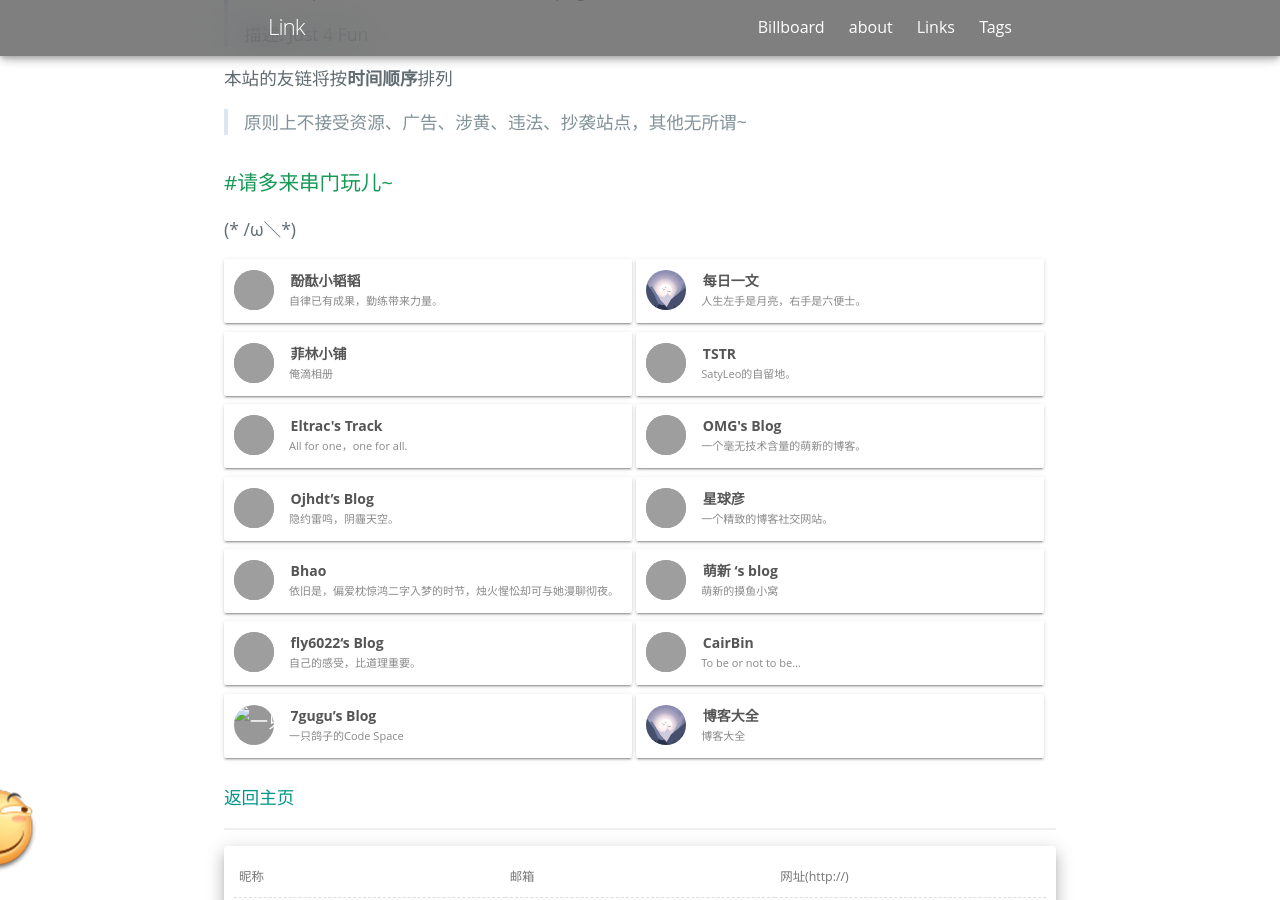
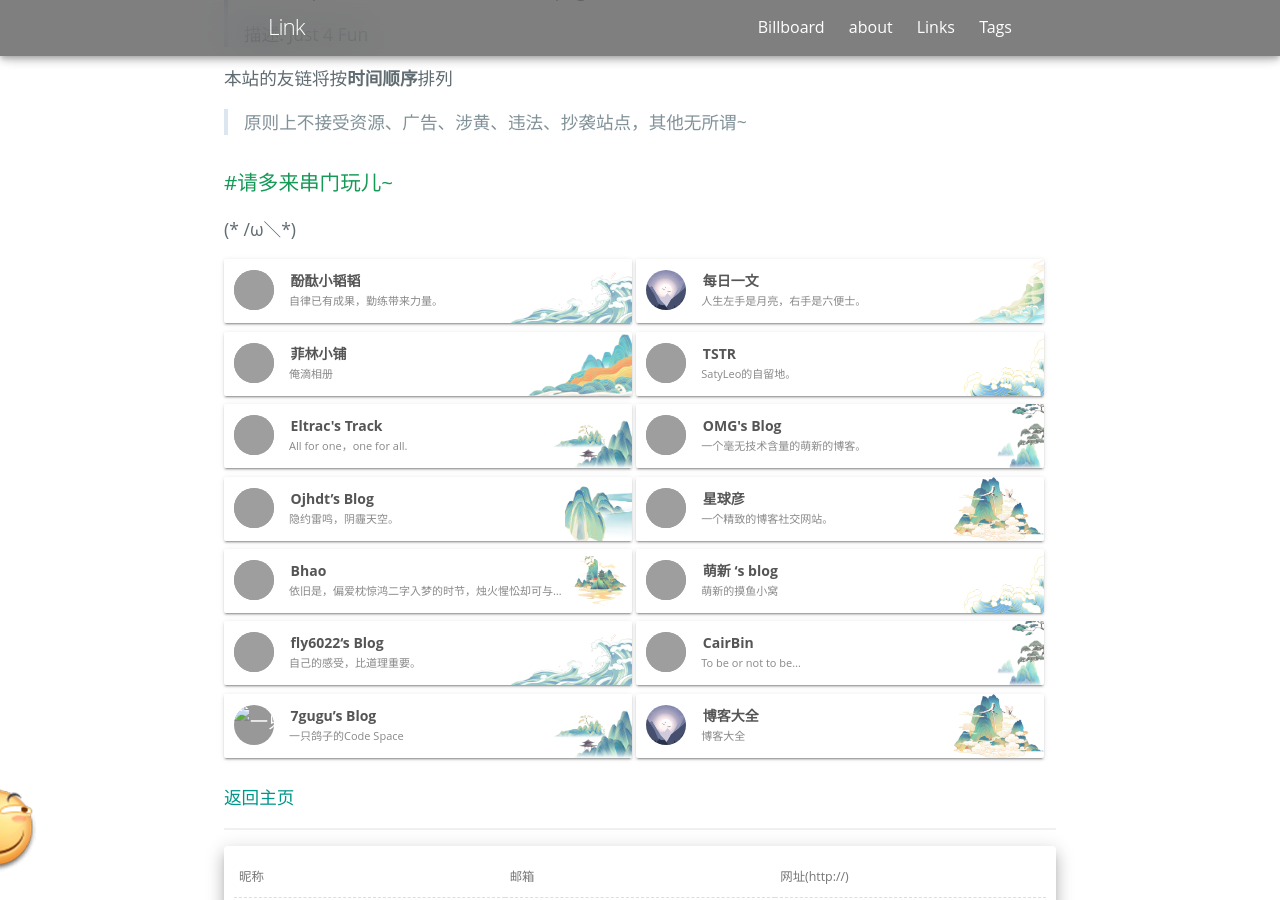
Before and after one commit to link9596/qwq, a Jekyll site: the page built from pages/link.md, in a window 1280 px wide and 900 px high, scrolled down 697 px. Built offline with Jekyll 4.4.1, drawn with Linux system fonts in a browser that asks for light colours; some web fonts are replaced; comment, search, counter and statistics services are not loaded; grey boxes are pictures that could not be loaded.

Commit message:
Update link.md

```diff
--- a/pages/link.md
+++ b/pages/link.md
@@ -30,6 +30,7 @@ permalink: /links.html
 {% for f in site.data.friends %}
 <div class="link-chip-div"><a href="{{f.url}}" target="_blank" class="link-chip ripple">
  <img alt="{{f.describe}}" src="{{f.image}}" class="link-chip-icon"/>
+ <img style="filter:opacity(0.8);float:right;height:64px;margin-right:-8px" src="{{f.skin}}" />
  <span title="{{f.describe}}" class="link-chip-title">{{f.name}}</span>
  <p class="link-chip-dc">{{f.describe}}</p></a></div>
 {% endfor %}
```
